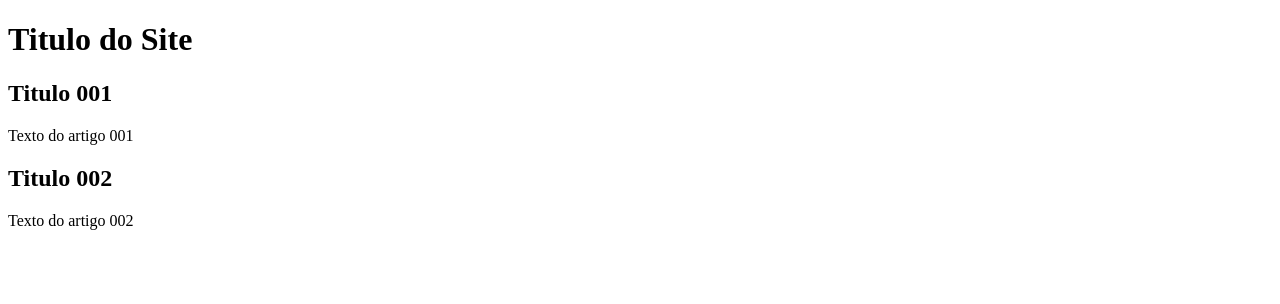
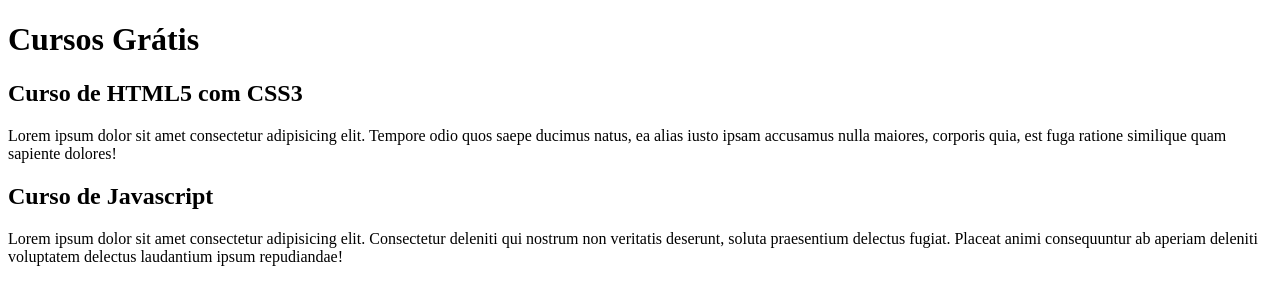
Before and after one commit to jooaomarcos/projeto-site, a plain HTML site: page index.html in a window 1280 px wide. Drawn offline with Linux system fonts and the light colour scheme.

Commit message:
comecei a escrever o conteúdo

```diff
--- a/index.html
+++ b/index.html
@@ -8,15 +8,15 @@
 <body>
     <main>
         <header>
-            <h1>Titulo do Site</h1>
+            <h1>Cursos Grátis</h1>
         </header>
         <article>
-            <h1>Titulo 001</h1>
-            <p>Texto do artigo 001</p>
+            <h2>Curso de HTML5 com CSS3</h2>
+            <p>Lorem ipsum dolor sit amet consectetur adipisicing elit. Tempore odio quos saepe ducimus natus, ea alias iusto ipsam accusamus nulla maiores, corporis quia, est fuga ratione similique quam sapiente dolores!</p>
         </article>
         <article>
-            <h1>Titulo 002</h1>
-            <p>Texto do artigo 002</p>
+            <h1>Curso de Javascript</h1>
+            <p>Lorem ipsum dolor sit amet consectetur adipisicing elit. Consectetur deleniti qui nostrum non veritatis deserunt, soluta praesentium delectus fugiat. Placeat animi consequuntur ab aperiam deleniti voluptatem delectus laudantium ipsum repudiandae!</p>
         </article>
     </main>
 </body>
```
